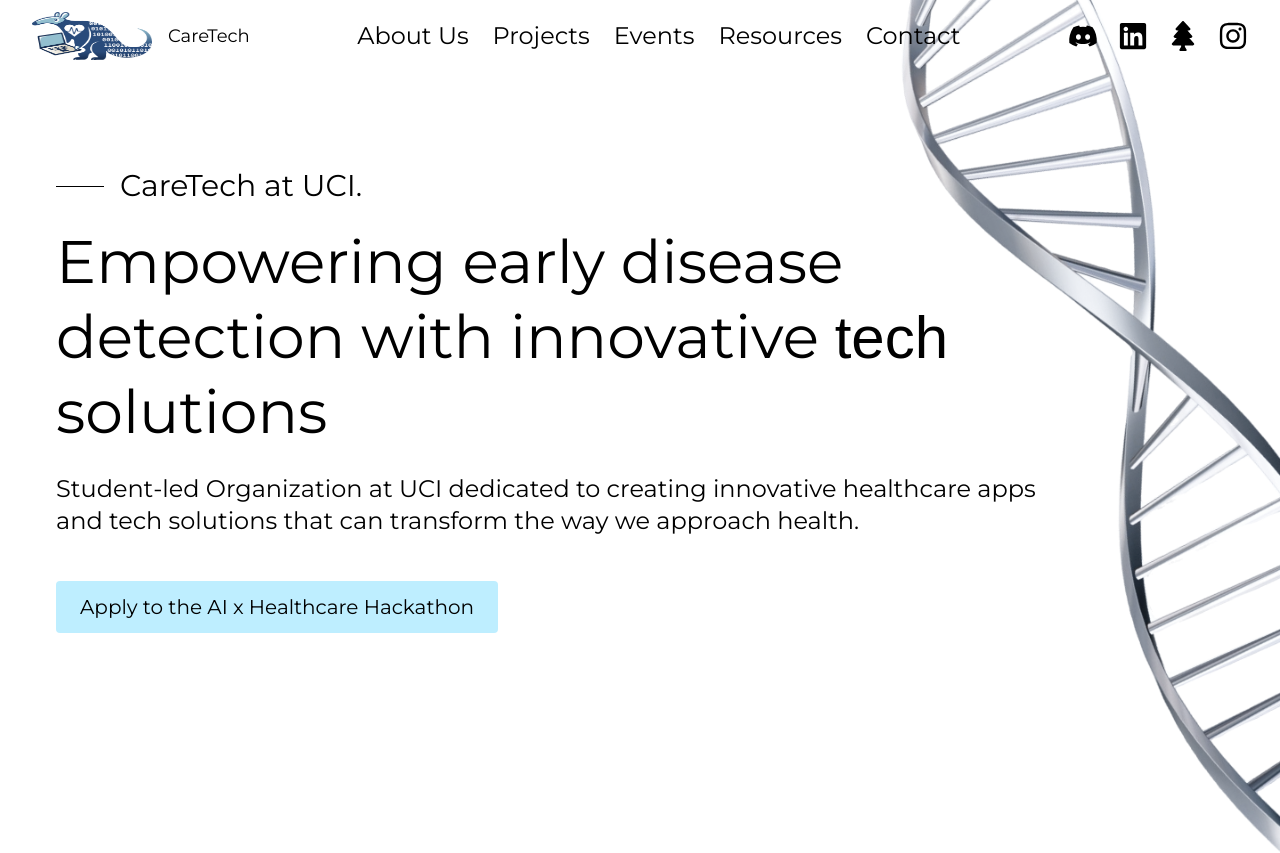
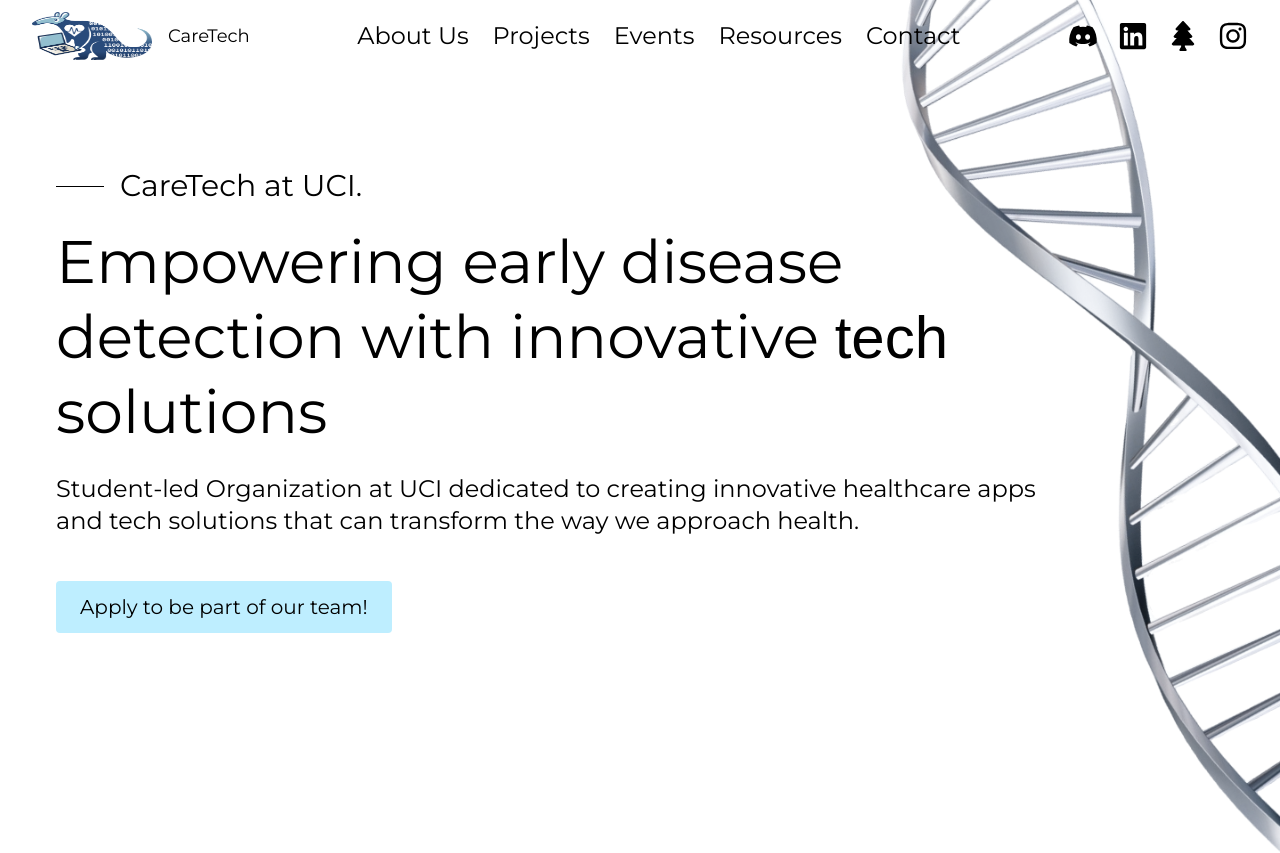
Before and after one commit to CareTech-at-UCI/website, a React (Vite) app: page / in a window 1280 px wide. Shown: the top 853 px of the page. Built offline with nearby package versions, Linux system fonts and the light colour scheme; a web font is replaced by a local one.

Commit message:
Added committee application form to home page

```diff
--- a/src/components/HeroSection.tsx
+++ b/src/components/HeroSection.tsx
@@ -24,7 +24,7 @@
 
           <div className="flex-col">
             <a
-              href="https://forms.gle/xFcvPEBqBwThGBLr6"
+              href="https://forms.gle/e8NMLTXL6UsBBcgy7"
               target="_blank"
               rel="noopener noreferrer"
               className="
@@ -41,7 +41,7 @@
                 transition-all duration-200
               "
             >
-              Apply to the AI x Healthcare Hackathon
+              Apply to be part of our team!
             </a>
           </div>
         </div>
```
